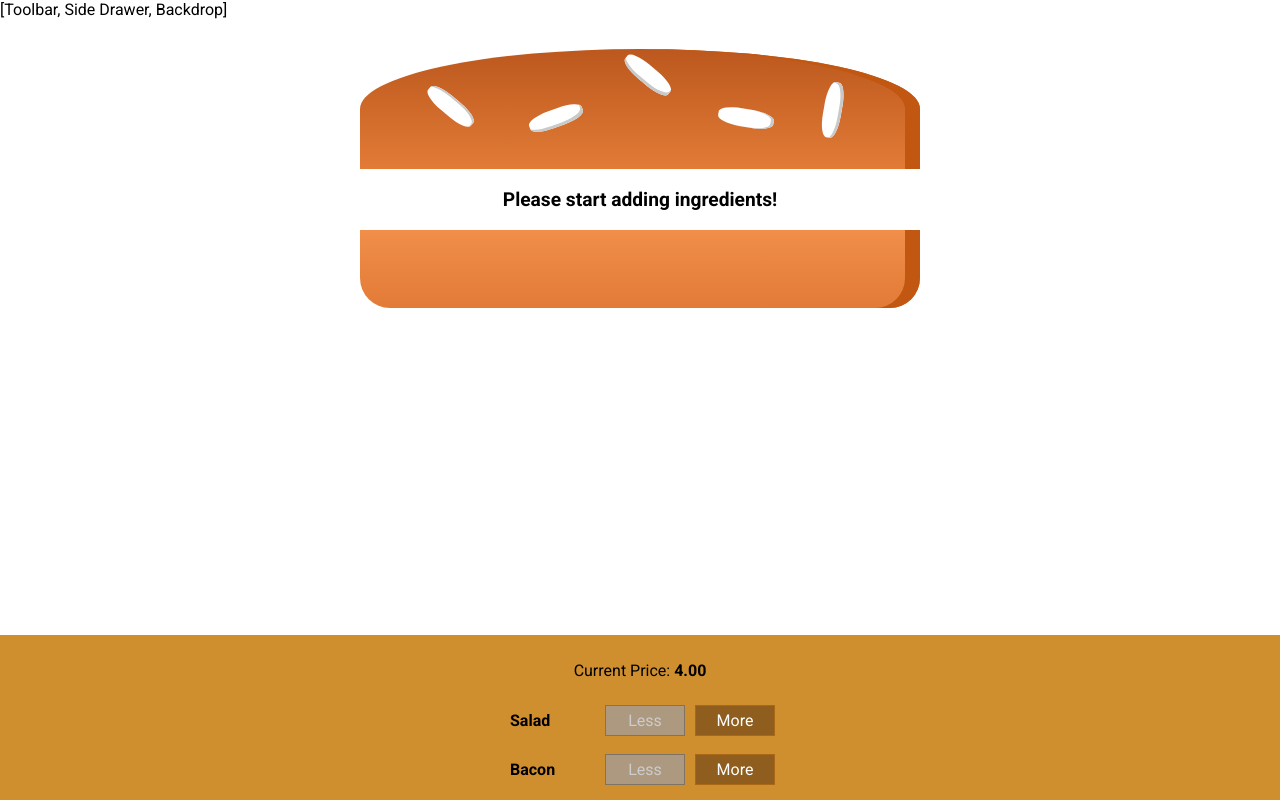
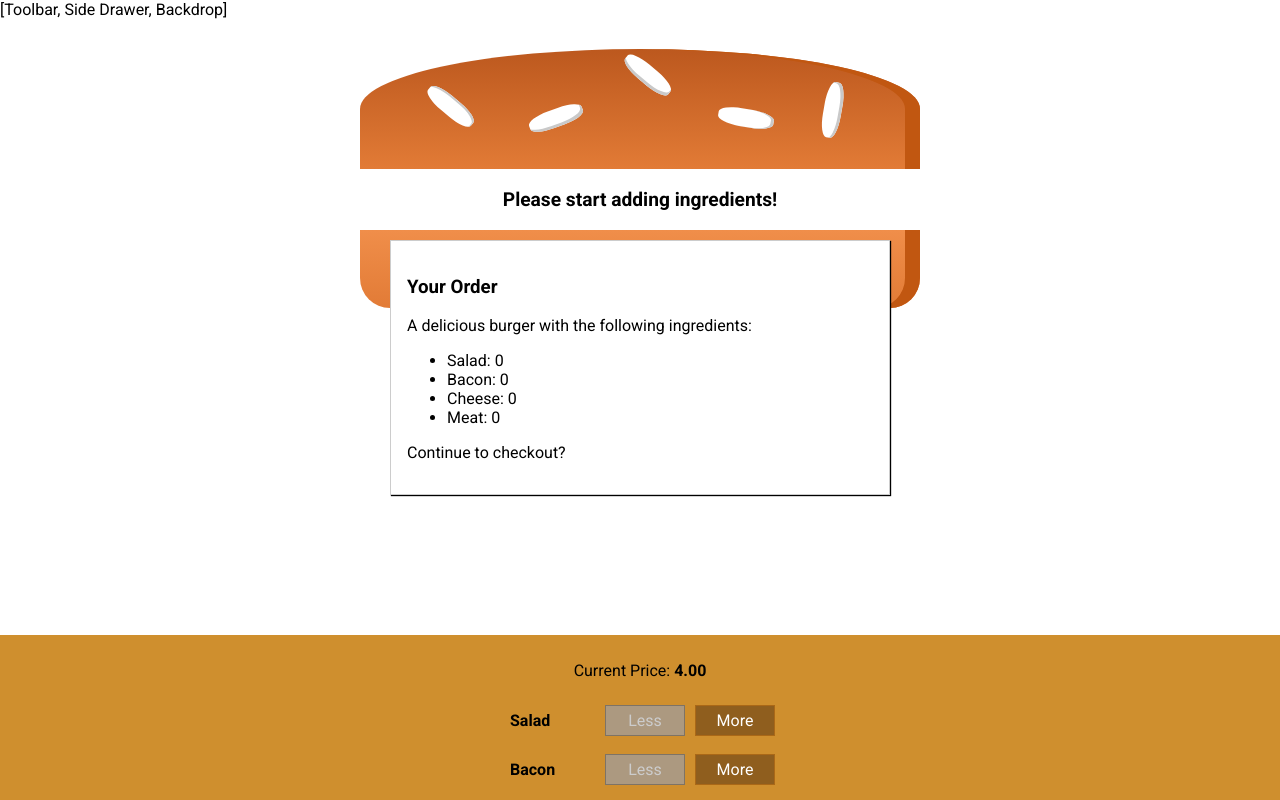
Before and after one commit to tommywilczek/Burger-Builder-React-App, a React (Create React App) app: page / in a window 1280 px wide. Shown: the top 800 px of the page. Built offline with nearby package versions, Linux system fonts and the light colour scheme.

Commit message:
Created OrderSummary modal

```diff
--- /dev/null
+++ b/src/components/Burger/OrderSummary/OrderSummary.js
@@ -0,0 +1,21 @@
+import React, { Fragment } from 'react'
+
+export default function OrderSummary(props) {
+    const ingredientSummary = Object.keys(props.ingredients)
+        .map(igKey => {
+            return (
+                <li key={igKey}>
+                    <span style={{textTransform: 'capitalize'}}>{igKey}</span>: {props.ingredients[igKey]}
+                </li>
+        )});
+    return (
+        <Fragment>
+            <h3>Your Order</h3>
+            <p>A delicious burger with the following ingredients:</p>
+            <ul>
+                {ingredientSummary}
+            </ul>
+            <p>Continue to checkout?</p>
+        </Fragment>
+    )
+}
--- /dev/null
+++ b/src/components/UI/Modal/Modal.js
@@ -0,0 +1,11 @@
+import React from 'react'
+
+import classes from './Modal.module.css'
+
+export default function Modal(props) {
+    return (
+        <div className={classes.Modal}>
+            {props.children}
+        </div>
+    )
+}
--- /dev/null
+++ b/src/components/UI/Modal/Modal.module.css
@@ -0,0 +1,20 @@
+.Modal {
+    position: fixed;
+    z-index: 500;
+    background-color: white;
+    width: 70%;
+    border: 1px solid #ccc;
+    box-shadow: 1px 1px 1px black;
+    padding: 16px;
+    left: 15%;
+    top: 30%;
+    box-sizing: border-box;
+    transition: all 0.3s ease-out;
+}
+
+@media (min-width: 600px) {
+    .Modal {
+        width: 500px;
+        left: calc(50% - 250px);
+    }
+}
--- a/src/containers/BurgerBuilder/BurgerBuilder.js
+++ b/src/containers/BurgerBuilder/BurgerBuilder.js
@@ -2,6 +2,8 @@
 
 import Burger from '../../components/Burger/Burger';
 import BuildControls from '../../components/Burger/BuildControls/BuildControls'
+import Modal from '../../components/UI/Modal/Modal'
+import OrderSummary from '../../components/Burger/OrderSummary/OrderSummary'
 
 const INGREDIENT_PRICES = { // good to keep global constants in all caps
     salad: .5,
@@ -78,6 +80,9 @@
         }
         return (
             <Fragment>
+                <Modal>
+                    <OrderSummary ingredients={this.state.ingredients} />
+                </Modal>
                 <Burger ingredients={this.state.ingredients} />
                 <BuildControls
                     ingredientAdded={this.addIngredient}
```
Also changed, not shown: src/components/UI/Backdrop/Backdrop.js (added).
